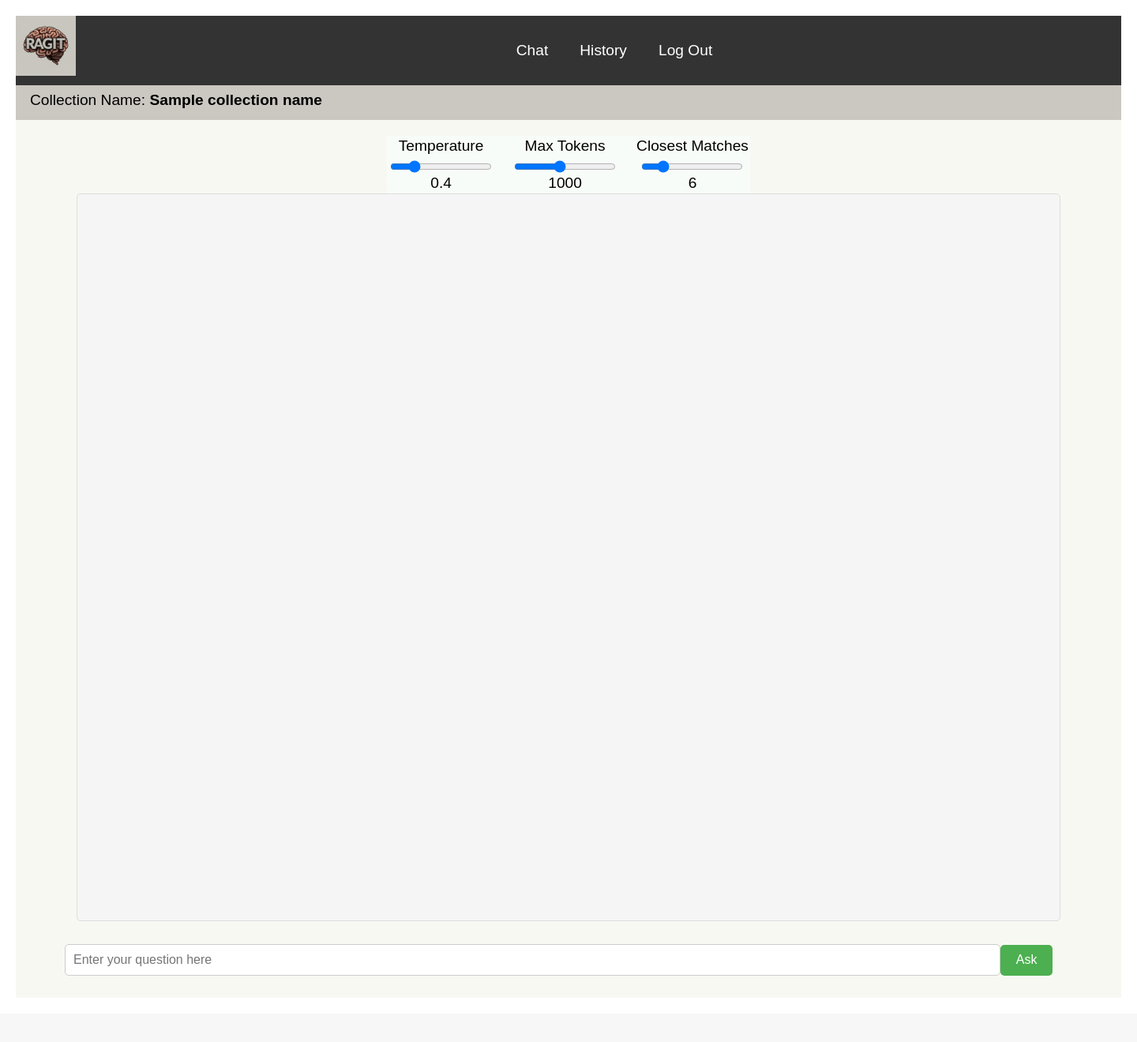
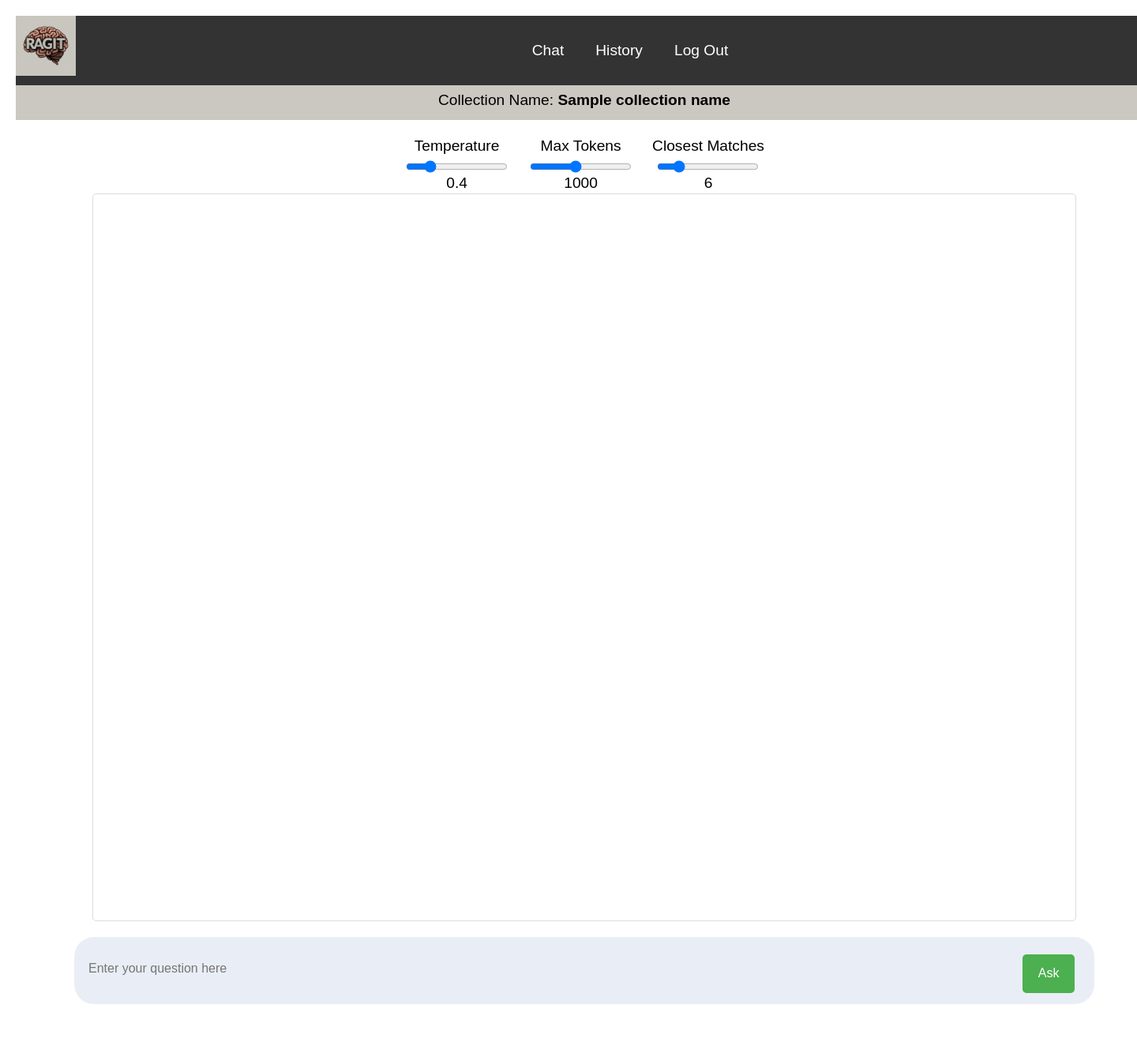
Before and after one commit to codingismycraft/ragit, a Python web app: template ragit/front_end/templates/templates/index.html in a window 1440 px wide. Shown: the whole page at 79% size. Before the commit the page ends 1236 px from the top, so only its background shows below. Run offline with Jinja, Linux system fonts and the light colour scheme; the template is opened without the code that fills it: most values are stand-ins (such as "Sample title", 1, 10 or a date in 2020); some libraries are stand-ins or nearby versions.

Commit message:
Changes the query box.

```diff
--- a/ragit/front_end/static/style.css
+++ b/ragit/front_end/static/style.css
@@ -1,7 +1,7 @@
 body {
     margin: 0 auto;
     padding: 20px;
-    width: 1400px;
+    width: 100%;
     font-family: Arial, sans-serif;
     font-size: larger;
 }
@@ -11,19 +11,21 @@ body {
     flex-direction: column;
     align-items: center;
     margin: 0 auto;
-    background-color: #f8f8f3;
     border-color: black;
     border-width: 2px;
+    width: 1400px;
 }
 
 .search-box {
     width: 90%;
     padding: 10px;
-    border: 1px solid #ccc;
-    border-radius: 5px;
+    border: none;
+    outline: none;
     font-size: 16px;
     margin-top: 0.6em;
     margin-left: 8px;
+    margin-bottom: 12px;
+    background-color: #e9eef6;
 }
 
 .search-button {
@@ -38,6 +40,8 @@ body {
     margin-top: 10px;
     margin-right: 10px;
     cursor: pointer;
+    border-radius: 5px;
+    margin-left: 10px;
     border-radius: 5px;
 }
 
@@ -55,6 +59,7 @@ body {
     height: 36px;
     position: relative;
     padding-top: 8px;
+    text-align: center;
 }
 
 
@@ -72,7 +77,6 @@ body {
     padding: 10px;
     max-height: 900px;
     overflow-y: scroll;
-    background-color: whitesmoke;
 }
 
 #historyList {
@@ -88,11 +92,11 @@ body {
 
 .chat_question {
     padding: 0.2em;
-    background-color: whitesmoke;
     text-align: right;
     margin-bottom: 1em;
     padding-top: 1em;
     padding-bottom: 1em;
+    padding-right: 2em;
 }
 
 .chat_answer {
@@ -118,13 +122,16 @@ body {
     display: flex;
     margin-bottom: 8px;
     width: 95%;
+    background-color: #e9eef6;
+    padding-top: 12px;
+    padding-bottom: 14px;
+    border-radius: 25px;
 }
 
 .control_container {
     display: flex;
     align-items: center;
-    gap: 20px; /* space between the elements */
-    background-color: #f8fcf8;
+    gap: 20px;
 }
 
 label {
```
